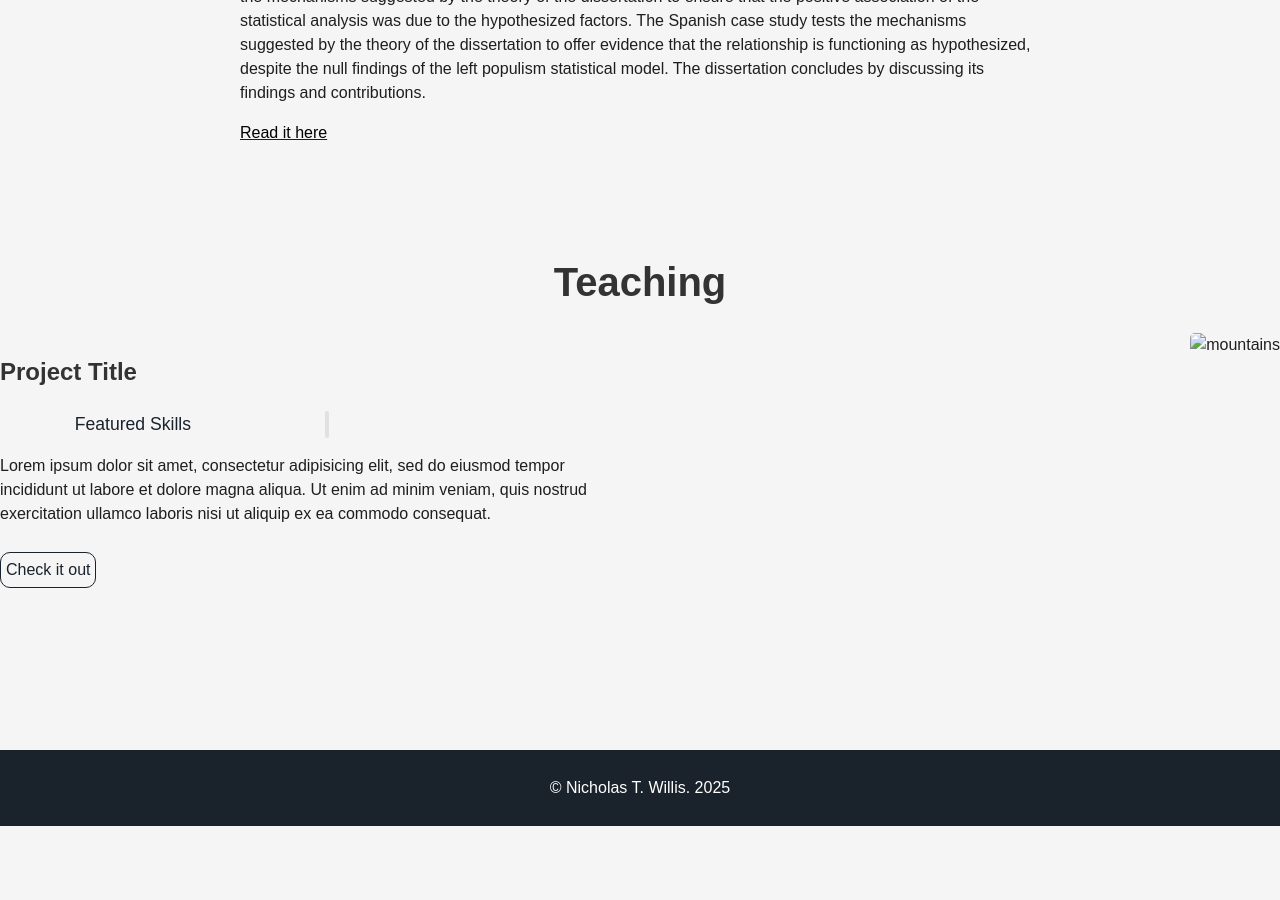
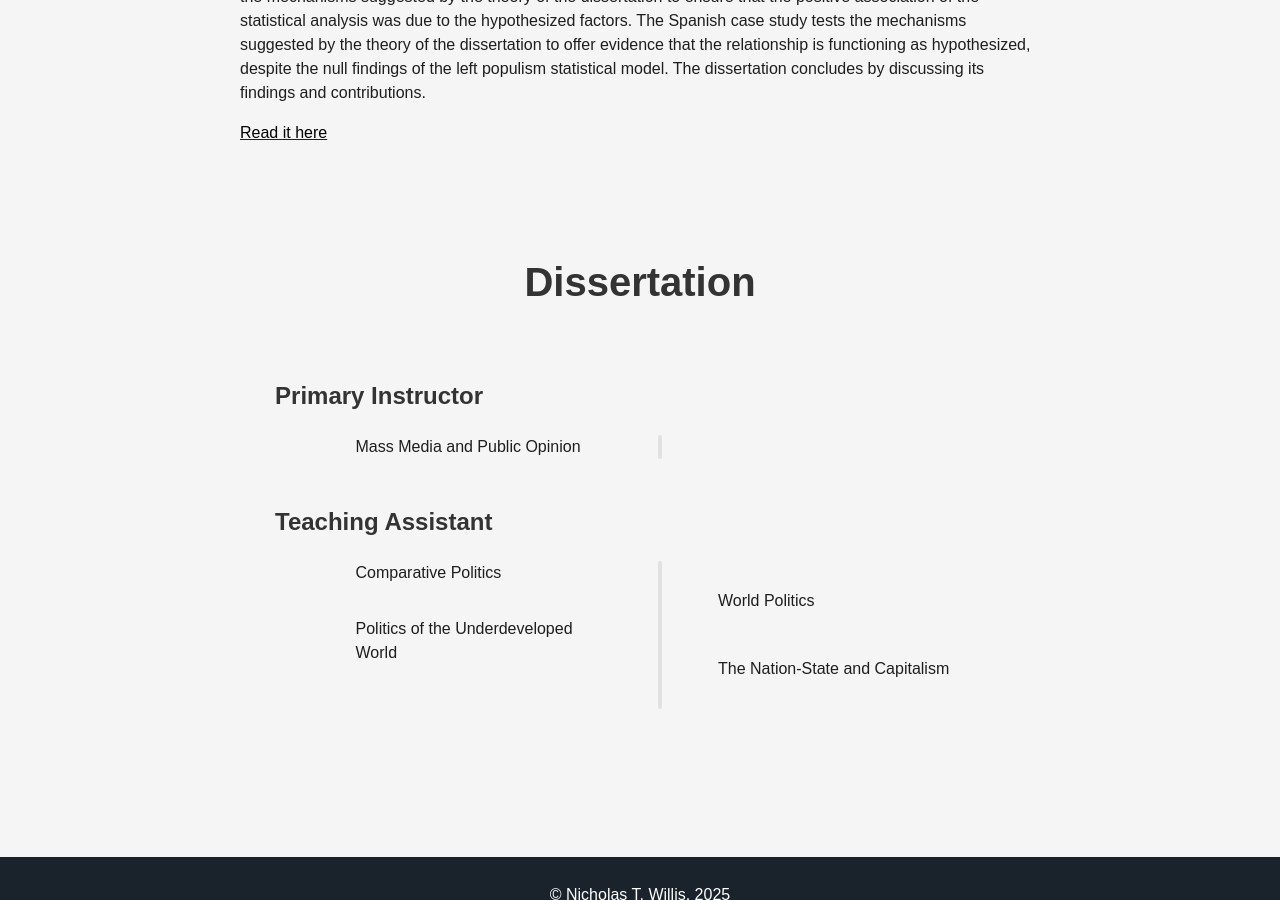
Before and after one commit to SimplyWillis/nicholastwillis, a Jekyll site: the page built from index.html, in a window 1280 px wide and 900 px high, scrolled down 3426 px. Built offline with Jekyll 4.4.1, drawn with Linux system fonts in a browser that asks for light colours; nearby versions of some CDN libraries; before the commit the page ends 4252 px from its top, so only the background shows below that.

```diff
--- a/_includes/teachingexperience.html
+++ b/_includes/teachingexperience.html
@@ -1,16 +1,27 @@
-<div class="user-details">
-  <h1> Teaching </h1>
-</div>
-<div class="user-projects">
-  <div class="images-right">
-    <img alt="mountains" src="{{ "/assets/img/mountains.jpg" | prepend: site.baseurl }}" />
+<head>
+  <style>
+
+</style>
+</head>
+
+<h1> Dissertation </h1>
+
+  <div style="text-align: center;">
+    <div style="display: inline-block; text-align: left; max-width: 800px;">
+      <h3>Primary Instructor</h3>
+        <p>
+          <ul>
+            <li>Mass Media and Public Opinion</li>
+          </ul>
+        </p>
+      <h3>Teaching Assistant</h3>
+        <p>
+          <ul>
+            <li>Comparative Politics</li>
+            <li>World Politics</li>
+            <li>Politics of the Underdeveloped World</li>
+            <li>The Nation-State and Capitalism</li>
+          </ul>
+        </p>
+    </div>
   </div>
-  <div class="contents">
-    <h3> Project Title </h3>
-    <ul>
-      <li> Featured Skills</li>
-    </ul>
-    <p>Lorem ipsum dolor sit amet, consectetur adipisicing elit, sed do eiusmod tempor incididunt ut labore et dolore magna aliqua. Ut enim ad minim veniam, quis nostrud exercitation ullamco laboris nisi ut aliquip ex ea commodo consequat.</p>
-    <a class="project-link" href="#">Check it out</a>
-  </div>
-</div>
```
